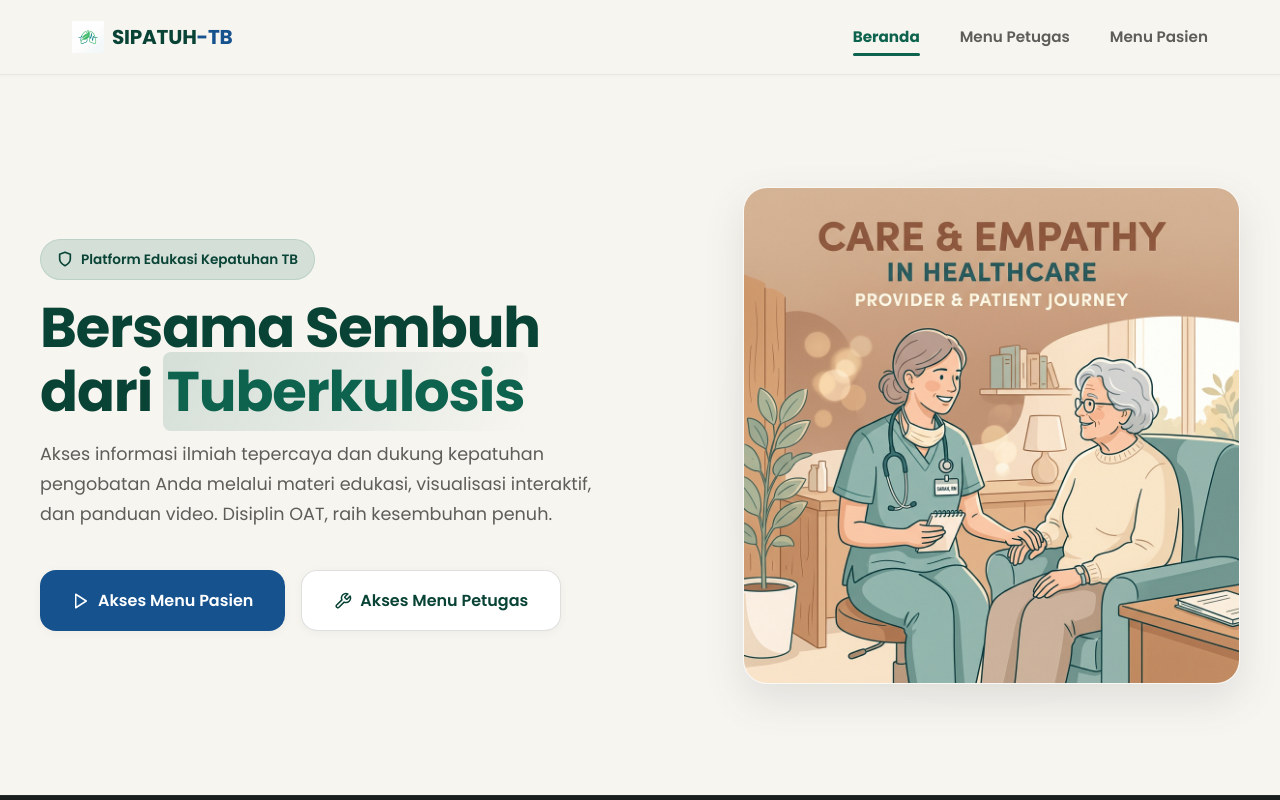
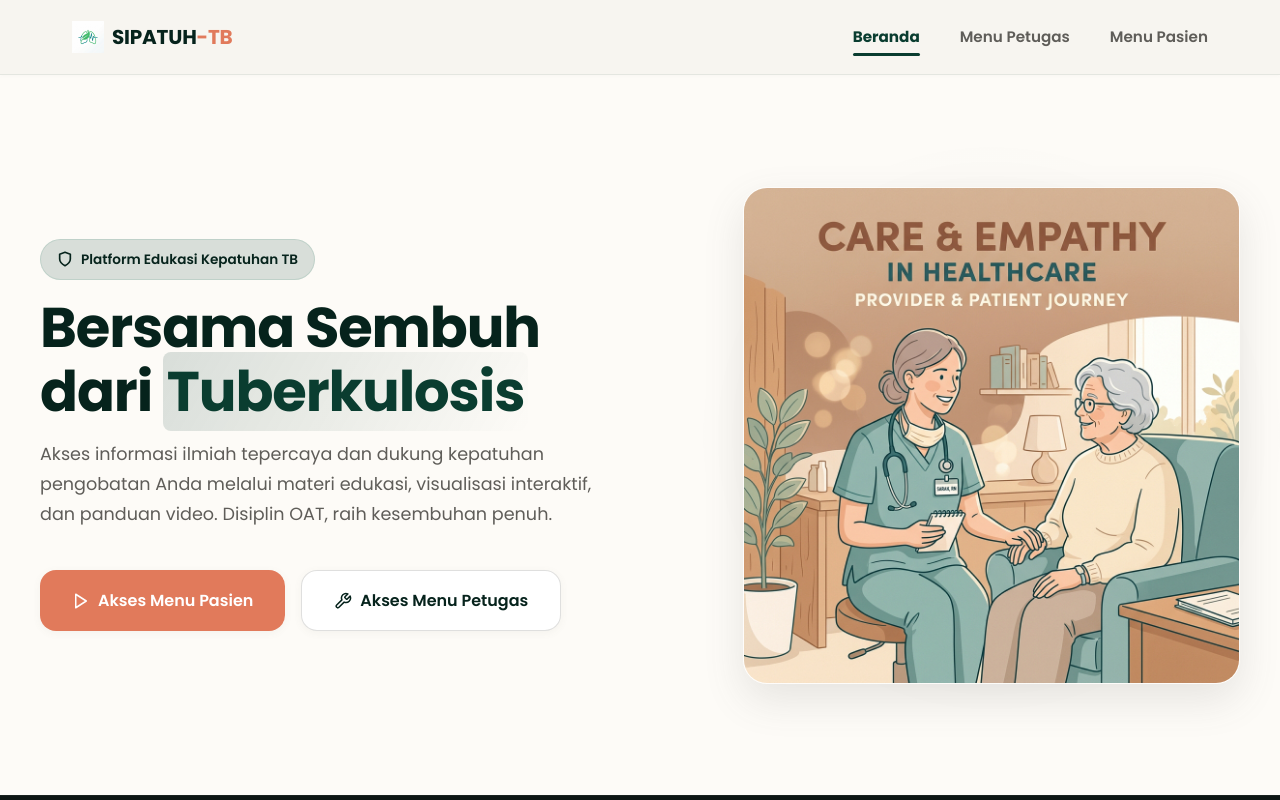
Before and after one commit to brianwibowo/sipatuh_tb, a Next.js app: page / in a window 1280 px wide. Shown: the top 800 px of the page. Built offline with nearby package versions, Linux system fonts and the light colour scheme.

Commit message:
design: overhaul Laman Petugas UI/UX with Bento Grid layout, Lora serif typography, and premium warm medical theme colors

```diff
--- a/app/globals.css
+++ b/app/globals.css
@@ -6,20 +6,20 @@
 :root {
   /* HSL Tailored Palettes */
   --primary-h: 165;
-  --primary-s: 76%;
-  --primary-l: 22%; /* #0D5D49 */
+  --primary-s: 71%;
+  --primary-l: 14%; /* #0A3B2E - Deep Forest Green */
 
   --primary: hsl(var(--primary-h), var(--primary-s), var(--primary-l));
-  --primary-light: hsl(var(--primary-h), var(--primary-s), 30%);
-  --primary-dark: hsl(var(--primary-h), var(--primary-s), 15%);
+  --primary-light: hsl(var(--primary-h), var(--primary-s), 22%);
+  --primary-dark: hsl(var(--primary-h), var(--primary-s), 8%);
   --primary-glow: hsla(var(--primary-h), var(--primary-s), var(--primary-l), 0.15);
 
-  --secondary-h: 210;
-  --secondary-s: 74%;
-  --secondary-l: 32%; /* #144F8A */
+  --secondary-h: 14;
+  --secondary-s: 69%;
+  --secondary-l: 62%; /* #E07A5F - Warm Terracotta Coral */
 
   --secondary: hsl(var(--secondary-h), var(--secondary-s), var(--secondary-l));
-  --secondary-light: hsl(var(--secondary-h), var(--secondary-s), 42%);
+  --secondary-light: hsl(var(--secondary-h), var(--secondary-s), 68%);
   --secondary-glow: hsla(var(--secondary-h), var(--secondary-s), var(--secondary-l), 0.15);
 
   --neutral-h: 48;
@@ -39,16 +39,17 @@
   --danger-glow: hsla(var(--danger-h), var(--danger-s), var(--danger-l), 0.1);
 
   /* Warm Medical Backgrounds (Anti-Sterile) */
-  --bg-base: #F7F5F0;        /* Deeper warm cream background for higher card contrast */
+  --bg-base: #FDFBF7;        /* Soft sand/ivory background */
   --bg-surface: #FFFFFF;     /* Pure white cards */
-  --bg-muted: #EFEBE4;       /* Slightly darker warm grey */
-  --bg-muted-light: #F6F4F0;
-  --bg-dark: #1A1F1D;
-  --border-light: rgba(13, 93, 73, 0.08);
+  --bg-muted: #ECEAE4;       /* Slightly darker warm grey */
+  --bg-muted-light: #F8F6F1;
+  --bg-dark: #0D1614;        /* Deep forest charcoal */
+  --border-light: rgba(10, 59, 46, 0.08);
   --border-medium: rgba(95, 94, 90, 0.2);
 
   /* Font Configurations */
-  --font-sans: 'Poppins', system-ui, -apple-system, sans-serif;
+  --font-serif: var(--font-lora), Georgia, serif;
+  --font-sans: var(--font-poppins), system-ui, -apple-system, sans-serif;
 
   /* Spacing Scale */
   --space-xs: 0.25rem;
--- a/app/layout.js
+++ b/app/layout.js
@@ -1,4 +1,4 @@
-import { Poppins } from "next/font/google";
+import { Poppins, Lora } from "next/font/google";
 import "./globals.css";
 import Navbar from "@/components/Navbar/Navbar";
 import Footer from "@/components/Footer/Footer";
@@ -9,6 +9,12 @@ const poppins = Poppins({
   variable: "--font-poppins",
 });
 
+const lora = Lora({
+  subsets: ["latin"],
+  weight: ["400", "500", "600", "700"],
+  variable: "--font-lora",
+});
+
 export const metadata = {
   title: "SIPATUH-TB | Sistem Informasi Kepatuhan Pengobatan Tuberkulosis",
   description: "Platform edukasi kepatuhan pengobatan Tuberkulosis untuk mendukung kesembuhan pasien secara optimal.",
@@ -16,7 +22,7 @@ export const metadata = {
 
 export default function RootLayout({ children }) {
   return (
-    <html lang="id" className={poppins.variable}>
+    <html lang="id" className={`${poppins.variable} ${lora.variable}`}>
       <body>
         <Navbar />
         <div style={{ flex: 1, display: "flex", flexDirection: "column" }}>
--- a/app/petugas/penyebab/[slug]/page.module.css
+++ b/app/petugas/penyebab/[slug]/page.module.css
@@ -118,9 +118,10 @@
 }
 
 .title {
+  font-family: var(--font-serif);
   font-size: clamp(1.8rem, 4vw, 2.5rem);
   color: var(--primary-dark);
-  line-height: 1.2;
+  line-height: 1.25;
 }
 
 .body {
@@ -134,7 +135,8 @@
 }
 
 .body h3 {
-  font-size: 1.4rem;
+  font-family: var(--font-serif);
+  font-size: 1.5rem;
   color: var(--primary);
   margin: var(--space-xl) 0 var(--space-sm);
 }
```
Also changed, not shown: app/petugas/page.module.css (+8 -3 lines), app/petugas/penyebab/page.js (+6 -1 lines), app/petugas/penyebab/page.module.css (+45 -2 lines).
